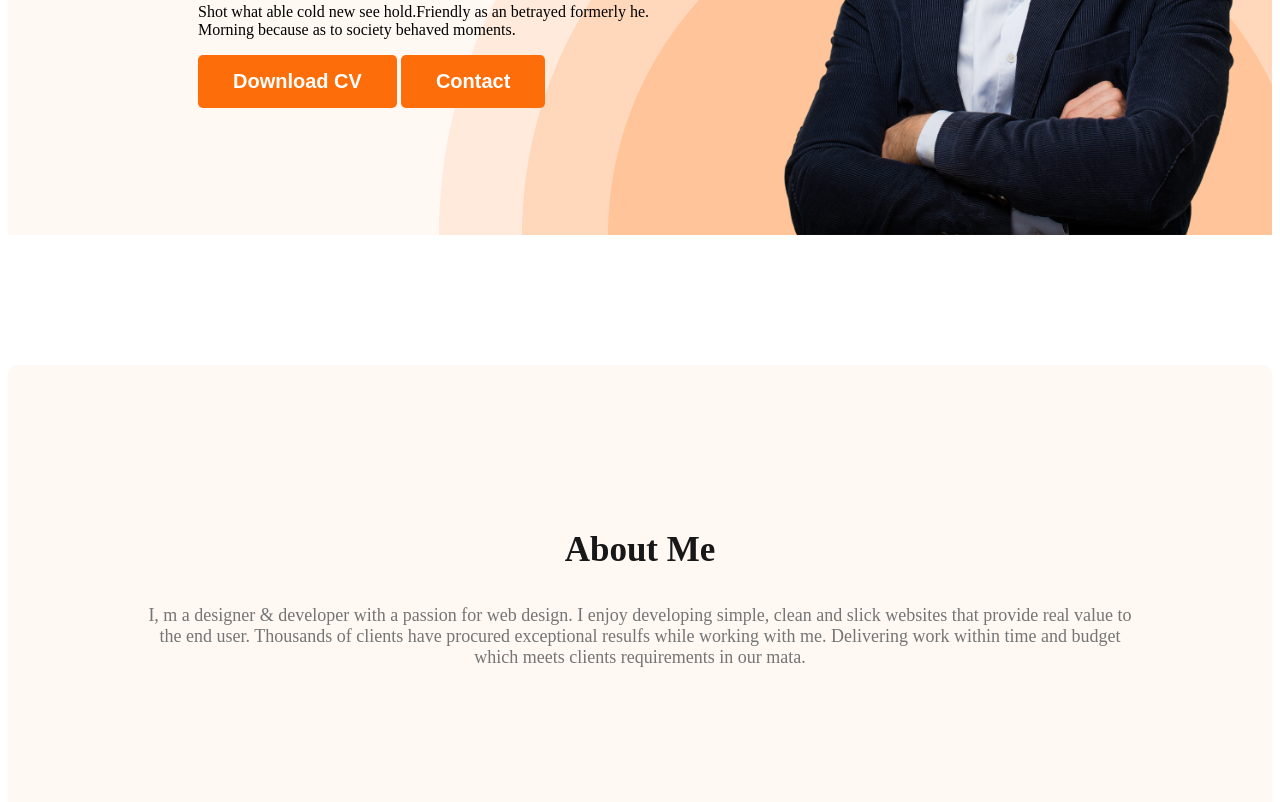
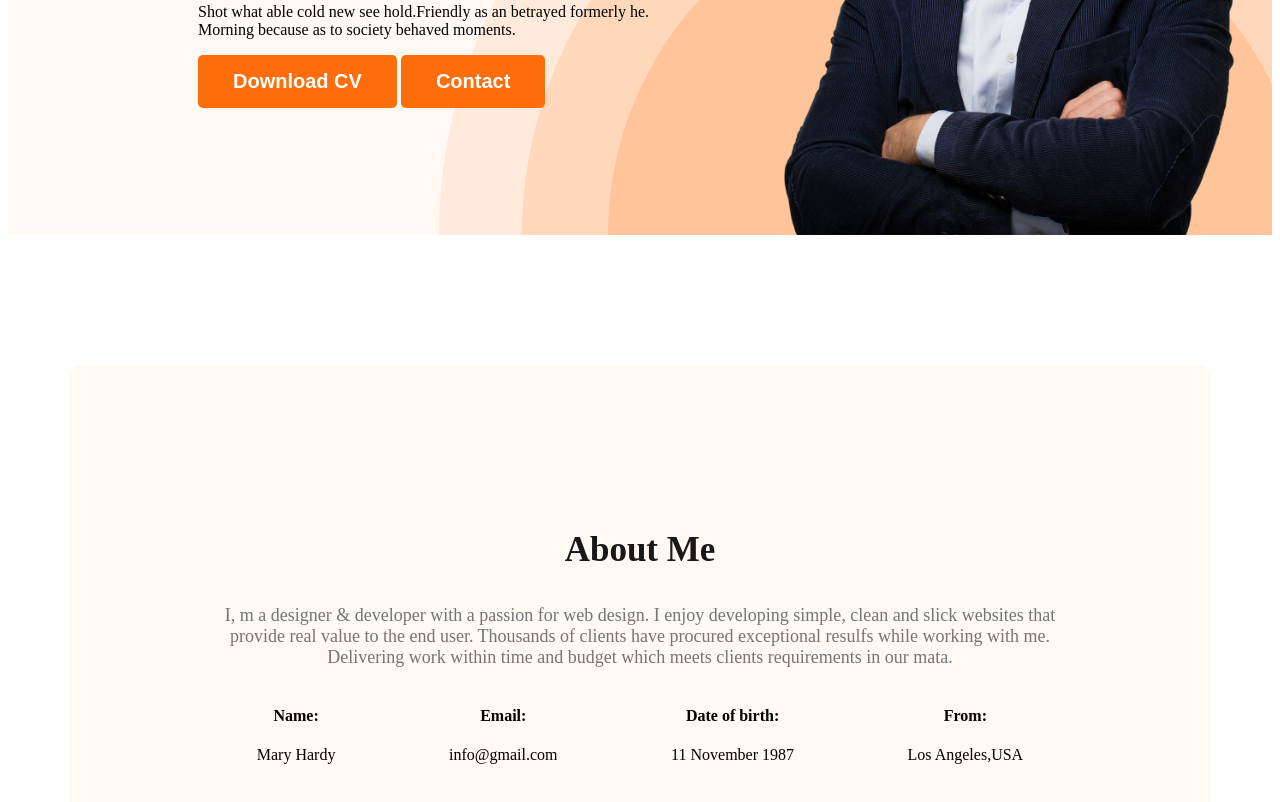
Before and after one commit to alamshahriar/web-developer-portfolio, a plain HTML site: page index.html in a window 1280 px wide. Shown: the part 524-1326 px from the top of the page. Drawn offline with Linux system fonts and the light colour scheme.

Commit message:
added about information

```diff
--- a/index.html
+++ b/index.html
@@ -41,6 +41,34 @@
                 simple, clean and slick websites that provide real value to the end user. Thousands of clients have
                 procured exceptional resulfs while working with me. Delivering work within time and budget which meets
                 clients requirements in our mata.</p>
+            <div class="about-info-container">
+                <!-- .about-info*4>h4.info-title+p.info-description -->
+                <div class="about-info">
+                    <h4 class="info-title">Name:</h4>
+                    <p class="info-description">Mary Hardy </p>
+
+                </div>
+                <div class="about-info">
+                    <h4 class="info-title">Email:</h4>
+                    <p class="info-description">info@gmail.com</p>
+                </div>
+                <div class="about-info">
+                    <h4 class="info-title">Date of birth:</h4>
+                    <p class="info-description">11 November 1987</p>
+                </div>
+                <div class="about-info">
+                    <h4 class="info-title">From:</h4>
+                    <p class="info-description">Los Angeles,USA</p>
+                </div>
+
+
+
+
+
+
+
+
+            </div>
         </section>
     </main>
     <footer>
--- a/styles/portfolio.css
+++ b/styles/portfolio.css
@@ -108,6 +108,10 @@ nav {
 }
 
 /* main section style */
+main {
+    max-width: 1140px;
+    margin: 0 auto;
+}
 
 /* about section style */
 .about {
@@ -116,3 +120,12 @@ nav {
     background: #FFF8F3;
     margin: 130px 0;
 }
+
+.about-info-container {
+    display: flex;
+    justify-content: space-around;
+}
+
+.about-info {
+    text-align: center
+}
```
